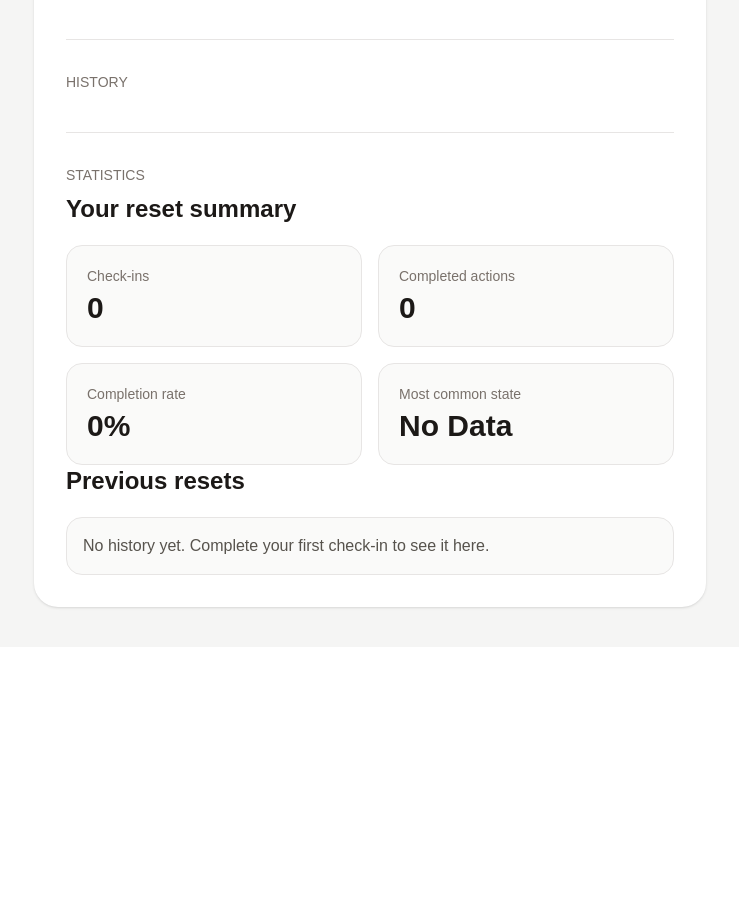
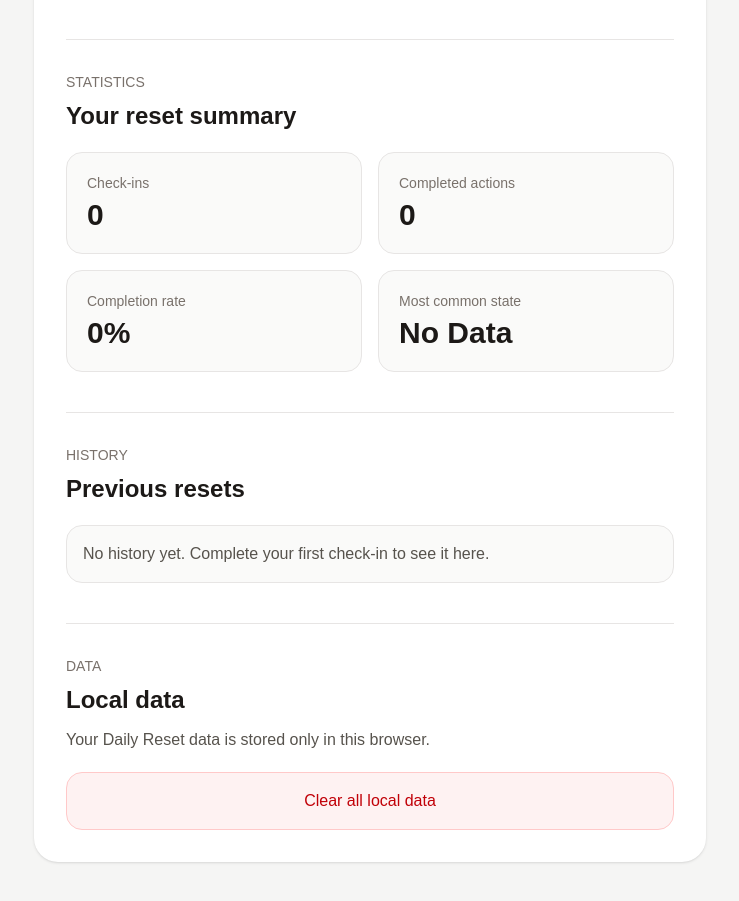
Before and after one commit to AnastazjaKlimaszewska/daily-reset-app, a Next.js app: page / in a window 1280 px wide. Shown: the part 785-1686 px from the top of the page, without its empty margins (270-1009 px from the left). Before the commit the page ends 1432 px from the top, so only its background shows below. Built offline with nearby package versions, Linux system fonts and the light colour scheme.

Commit message:
Implement local data management and tests

```diff
--- a/app/page.tsx
+++ b/app/page.tsx
@@ -18,6 +18,7 @@ import {
   saveCompletedAction,
   getAllCheckIns,
   getAllCompletedActions,
+  clearDailyResetData,
 } from "../lib/storage";
 
 export default function Home() {
@@ -27,6 +28,7 @@ export default function Home() {
   const [availableTime, setAvailableTime] = useState<5 | 10 | 20 | null>(null);
 
   const [currentCheckIn, setCurrentCheckIn] = useState<CheckIn | null>(null);
+
   const [recommendations, setRecommendations] = useState<Recommendation[]>([]);
   const [classifiedState, setClassifiedState] = useState<string | null>(null);
 
@@ -37,6 +39,7 @@ export default function Home() {
 
   const [historyCheckIns, setHistoryCheckIns] = useState<CheckIn[]>([]);
   const [historyActions, setHistoryActions] = useState<CompletedAction[]>([]);
+
   const totalCheckIns = historyCheckIns.length;
   const totalCompletedActions = historyActions.length;
 
@@ -63,6 +66,7 @@ export default function Home() {
       : (Object.entries(stateCounts).sort(
           (a, b) => b[1] - a[1]
         )[0][0] as "recovery" | "balanced" | "active");
+
   const isComplete =
     energy !== null &&
     mood !== null &&
@@ -134,6 +138,26 @@ export default function Home() {
     await saveCompletedAction(completedAction);
 
     setCompleted(true);
+
+    await loadHistory();
+  };
+
+  const handleClearData = async () => {
+    const confirmed = window.confirm(
+      "Delete all Daily Reset data? This cannot be undone."
+    );
+
+    if (!confirmed) {
+      return;
+    }
+
+    await clearDailyResetData();
+
+    setCurrentCheckIn(null);
+    setRecommendations([]);
+    setClassifiedState(null);
+    setSelectedRecommendation(null);
+    setCompleted(false);
 
     await loadHistory();
   };
@@ -248,9 +272,7 @@ export default function Home() {
 
           {classifiedState && recommendations.length > 0 && (
             <section className="mt-10 border-t border-stone-200 pt-8">
-              <p className="mb-2 text-sm text-stone-500">
-                CURRENT STATE
-              </p>
+              <p className="mb-2 text-sm text-stone-500">CURRENT STATE</p>
 
               <h2 className="mb-5 text-2xl font-semibold capitalize text-stone-900">
                 {classifiedState}
@@ -315,8 +337,6 @@ export default function Home() {
           )}
 
           <section className="mt-10 border-t border-stone-200 pt-8">
-            <p className="mb-2 text-sm text-stone-500">HISTORY</p>
-          <section className="mt-10 border-t border-stone-200 pt-8">
             <p className="mb-2 text-sm text-stone-500">STATISTICS</p>
 
             <h2 className="mb-5 text-2xl font-semibold text-stone-900">
@@ -353,6 +373,10 @@ export default function Home() {
               </div>
             </div>
           </section>
+
+          <section className="mt-10 border-t border-stone-200 pt-8">
+            <p className="mb-2 text-sm text-stone-500">HISTORY</p>
+
             <h2 className="mb-5 text-2xl font-semibold text-stone-900">
               Previous resets
             </h2>
@@ -435,6 +459,25 @@ export default function Home() {
               </div>
             )}
           </section>
+
+          <section className="mt-10 border-t border-stone-200 pt-8">
+            <p className="mb-2 text-sm text-stone-500">DATA</p>
+
+            <h2 className="mb-3 text-2xl font-semibold text-stone-900">
+              Local data
+            </h2>
+
+            <p className="mb-5 text-stone-600">
+              Your Daily Reset data is stored only in this browser.
+            </p>
+
+            <button
+              onClick={handleClearData}
+              className="w-full rounded-2xl border border-red-200 bg-red-50 px-5 py-4 font-medium text-red-700 transition hover:bg-red-100"
+            >
+              Clear all local data
+            </button>
+          </section>
         </div>
       </div>
     </main>
```
Also changed, not shown: 1 other file (tests, documents, lock files or other folders).
